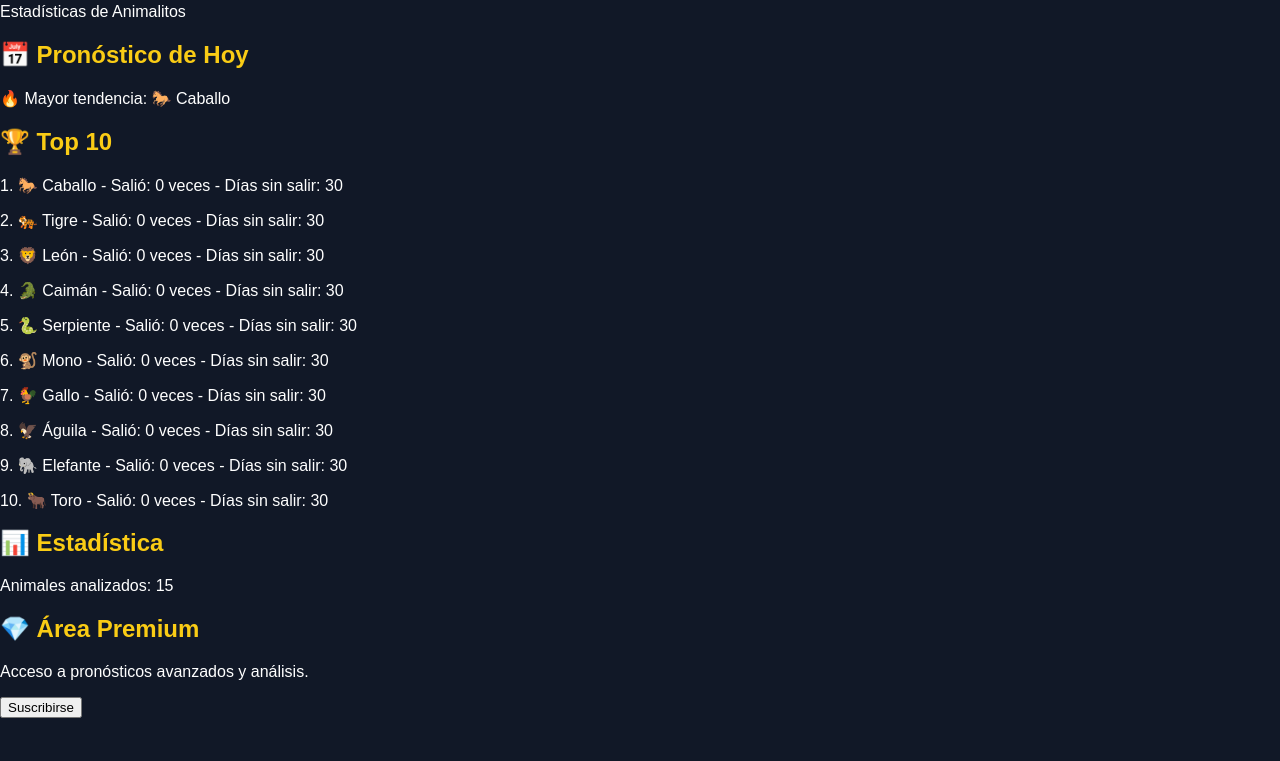
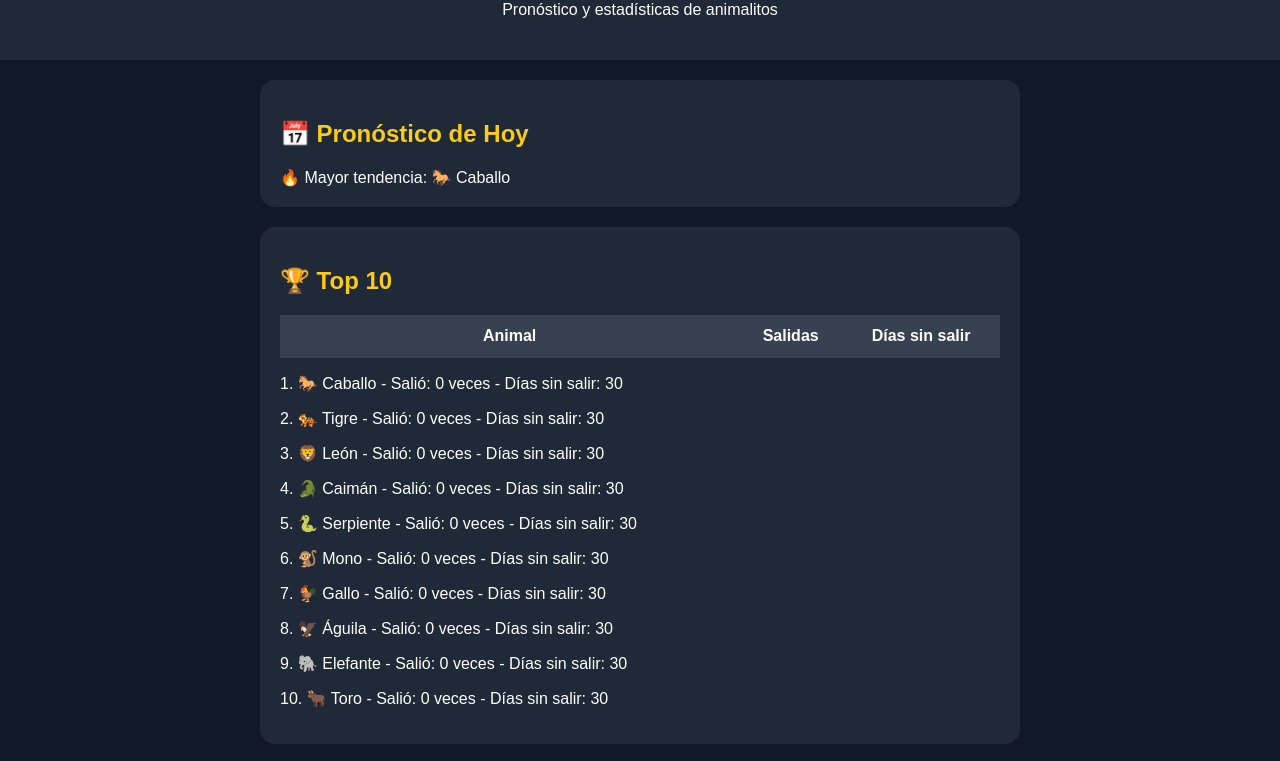
Before and after one commit to neomargh-pixel/xtreme-predictor, a plain HTML site: page index.html in a window 1280 px wide. Shown: the part 78-839 px from the top of the page. Before the commit the page ends 800 px from the top, so only its background shows below. Drawn offline with Linux system fonts and the light colour scheme.

Commit message:
Update index.html

```diff
--- a/index.html
+++ b/index.html
@@ -9,38 +9,44 @@
 
 <body>
 
-<header>
-<h1>🔥 XTREME Predictor</h1>
-<p>Estadísticas de Animalitos</p>
+<header class="topbar">
+    <h1>🔥 XTREME Predictor</h1>
+    <p>Pronóstico y estadísticas de animalitos</p>
 </header>
 
-<section>
+<main>
+
+<div class="card">
 <h2>📅 Pronóstico de Hoy</h2>
-<div id="pronostico">
-Cargando pronóstico...
+<div id="pronostico"></div>
 </div>
-</section>
 
-<section>
+<div class="card">
 <h2>🏆 Top 10</h2>
-<div id="top10">
-Cargando estadísticas...
+<table>
+<thead>
+<tr>
+<th>Animal</th>
+<th>Salidas</th>
+<th>Días sin salir</th>
+</tr>
+</thead>
+<tbody id="top10">
+</tbody>
+</table>
 </div>
-</section>
 
-<section>
+<div class="card">
 <h2>📊 Estadística</h2>
-<div id="estadistica">
-Cargando datos...
+<div id="estadistica"></div>
 </div>
-</section>
 
-<section class="premium">
+<div class="card">
 <h2>💎 Área Premium</h2>
-<p>Acceso a pronósticos avanzados y análisis.</p>
-<button>Suscribirse</button>
-</section>
+<p>Acceso a análisis avanzados.</p>
+</div>
 
+</main>
 
 <script src="animales.js"></script>
 <script src="resultados.js"></script>
```
